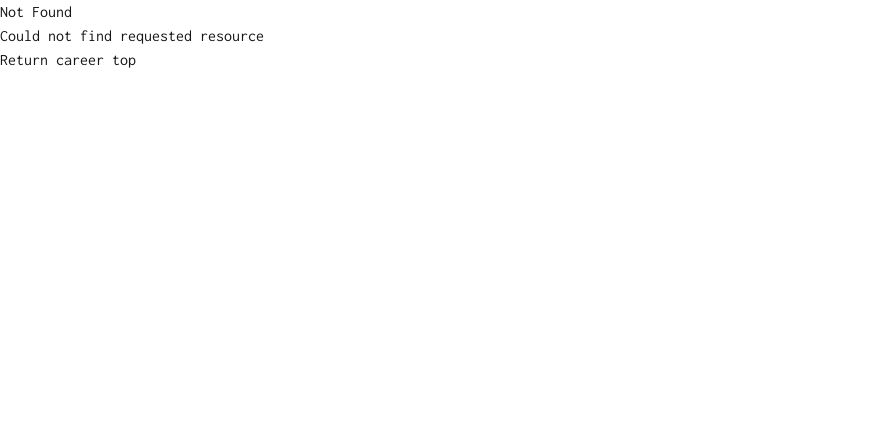
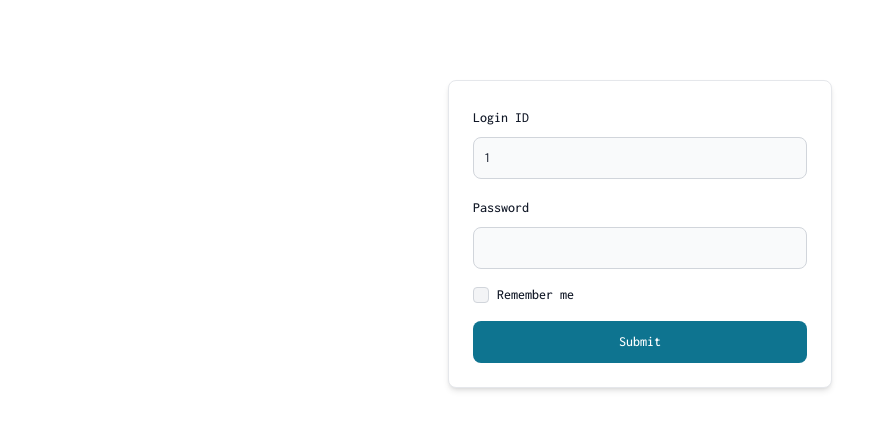
Before and after one commit to yone859/work-experience-frontend, a Next.js app: page /login/1 in a window 1280 px wide. Before the commit this address had no page. Shown: the top 430 px of the page, without its empty margins (0-895 px from the left). Built offline with nearby package versions, Linux system fonts and the light colour scheme.

Commit message:
ログイン画面レイアウトファイル追加

```diff
--- /dev/null
+++ b/src/app/login/[loginId]/page.js
@@ -0,0 +1,59 @@
+
+"use client";
+
+import { Button, Card, Checkbox, Label, TextInput } from "flowbite-react";
+import { fetchAuth } from '@/lib/loginAPI';
+import { useState } from 'react';
+
+export default function Layout({params}) {
+  const [form, setForm] = useState({
+    login_id: "",
+    password: "",
+  });
+
+  const onChange = e => {
+    setForm({
+      ...form,
+      [e.target.name]: e.target.value
+
+    });
+  };
+
+  const  login = async () => {
+    try {
+      const loginRes = await fetchAuth(form);
+      console.log("Failed to fetch:");
+    } catch (error) {
+      console.error("Failed to fetch:", error);
+    }
+  };
+
+
+
+  return (
+    <>
+    <Card className="max-w-sm mx-auto mt-20">
+      <form className="flex flex-col gap-4">
+        <div>
+          <div className="mb-2 block">
+            <Label htmlFor="login_id" value="Login ID" />
+          </div>
+          <TextInput id="login_id" name="login_id" type="text" defaultValue={params.loginId} onChange={onChange} />
+        </div>
+        <div>
+          <div className="mb-2 block">
+            <Label htmlFor="password" value="Password" />
+          </div>
+          <TextInput id="password" name="password" type="password" onChange={onChange} />
+        </div>
+        <div className="flex items-center gap-2">
+          <Checkbox id="remember" />
+          <Label htmlFor="remember">Remember me</Label>
+        </div>
+        <Button type="submit" onClick={login}>Submit</Button>
+      </form>
+    </Card>
+    {/* {children} */}
+    </>
+  );
+}
```
